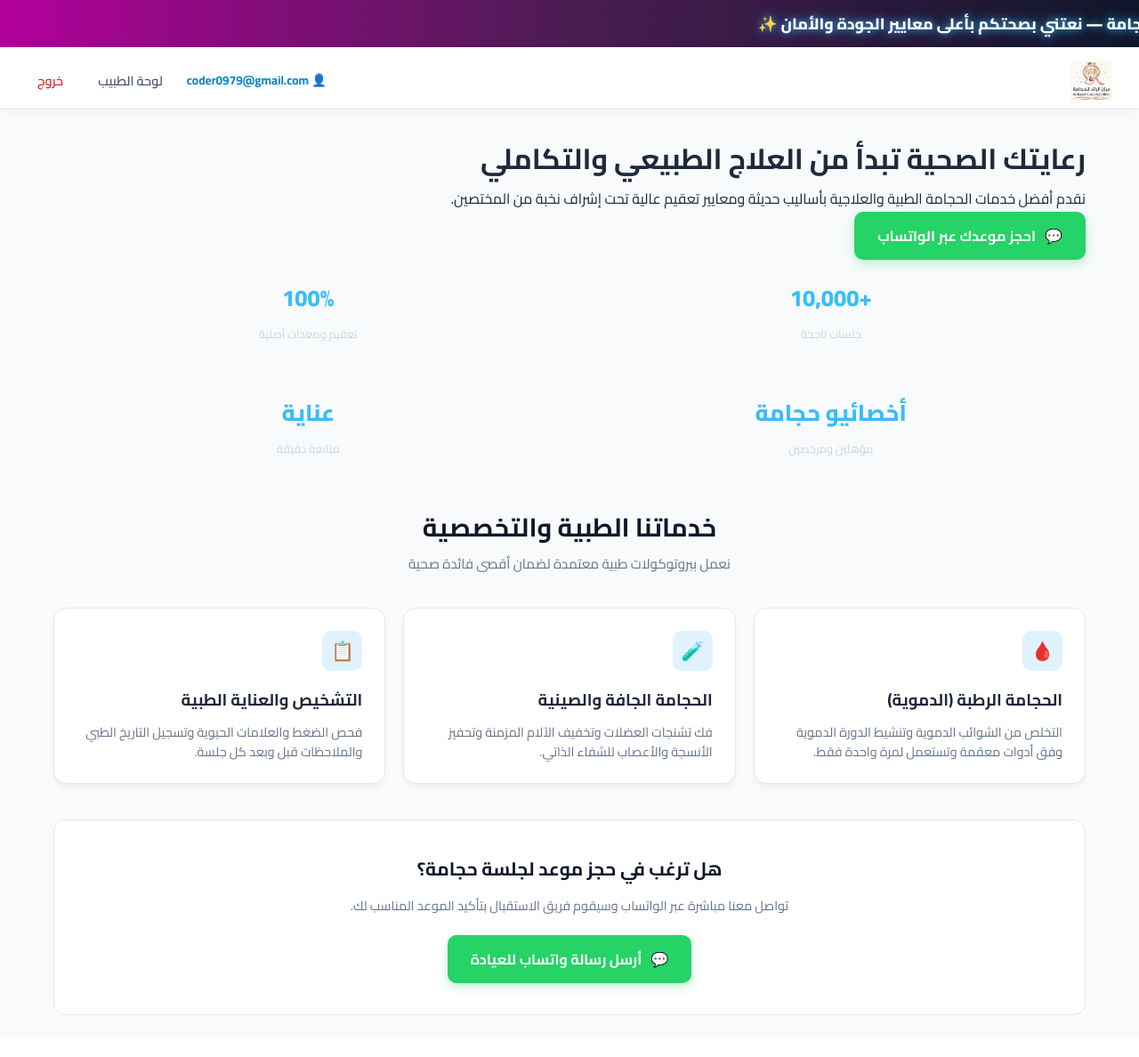
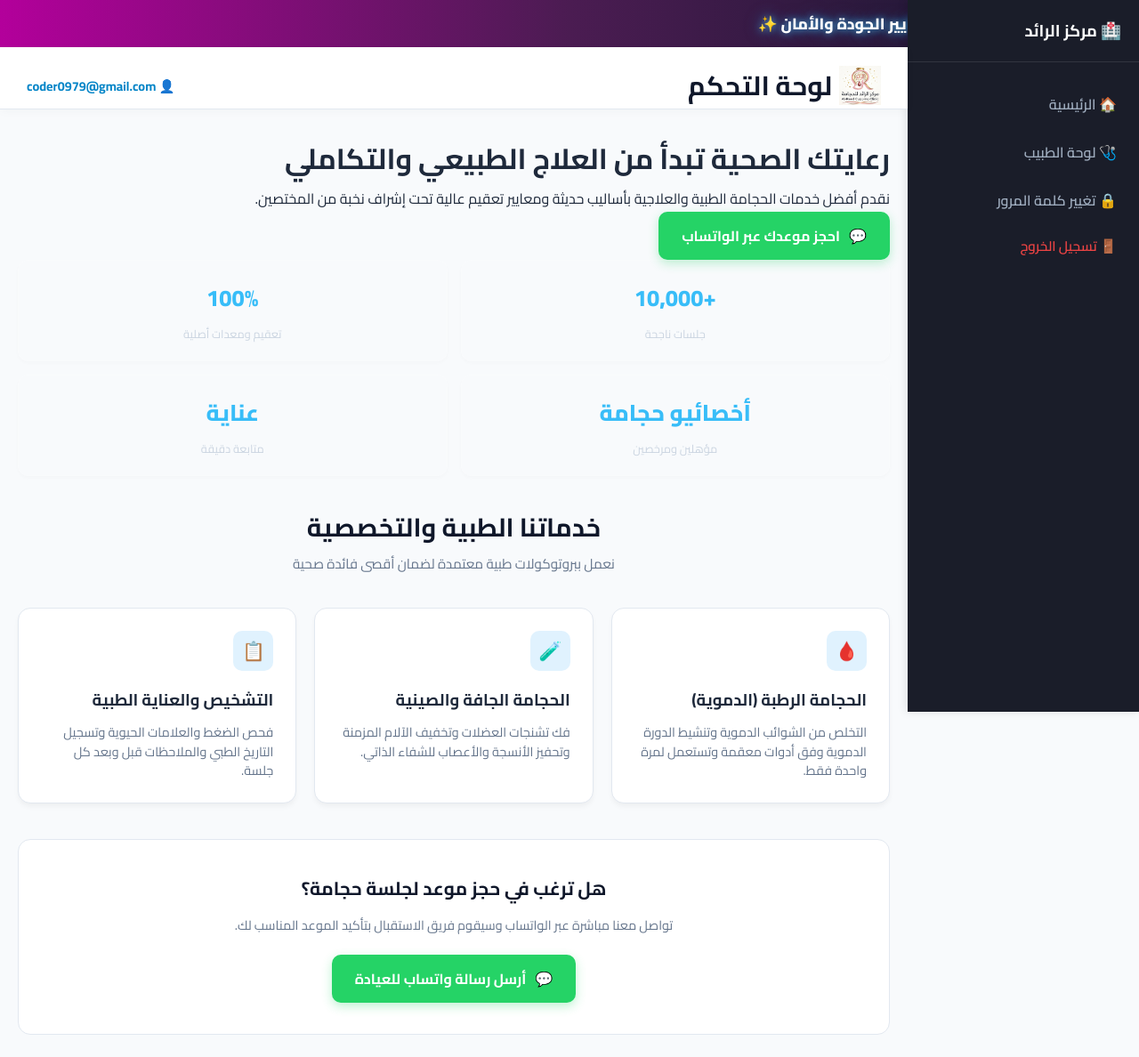
Before and after one commit to coder0979-del/cuppping, a Django app: page / in a window 1280 px wide. Shown: the whole page at 89% size. Before the commit the page ends 1141 px from the top, so only its background shows below. Run offline with Django 5.2, Linux system fonts and the light colour scheme; a user stored in the database is signed in.

Commit message:
Fix NoReve

```diff
--- a/cuupping/templates/base.html
+++ b/cuupping/templates/base.html
@@ -24,25 +24,66 @@
     </div>
   </div>
 
-  <!-- 2. شريط التنقل العلوي -->
+  {% if user.is_authenticated %}
+  <!-- 2. الشريط الجانبي الداخلي (السايدبار) -->
+  <aside class="sidebar">
+    <div class="sidebar-header">
+      <a href="/" class="brand-logo" style="color: #fff; text-decoration: none;">
+        <h3>🏥 مركز الرائد</h3>
+      </a>
+    </div>
+
+    <ul class="sidebar-menu">
+      <li>
+        <a href="/">🏠 الرئيسية</a>
+      </li>
+
+      <!-- روابط مخصصة لموظف الاستقبال -->
+      {% if is_receptionist or user.is_superuser %}
+        <li class="{% block nav_reception %}{% endblock %}">
+          <a href="{% url 'reception_dashboard' %}">📋 لوحة الاستقبال</a>
+        </li>
+        <li>
+          <a href="{% url 'add_patient_appointment' %}">➕ حجز موعد جديد</a>
+        </li>
+      {% endif %}
+
+      <!-- روابط مخصصة للطبيب المعالج -->
+      {% if is_doctor or user.is_superuser %}
+        <li class="{% block nav_doctor %}{% endblock %}">
+          <a href="{% url 'doctor_dashboard' %}">🩺 لوحة الطبيب</a>
+        </li>
+      {% endif %}
+
+      <!-- روابط الحساب والمسؤوليات -->
+      <li>
+        <a href="{% url 'change_password' %}">🔒 تغيير كلمة المرور</a>
+      </li>
+      <li>
+        <form action="{% url 'logout' %}" method="post" style="padding: 10px 25px;">
+          {% csrf_token %}
+          <button type="submit" class="logout-btn">🚪 تسجيل الخروج</button>
+        </form>
+      </li>
+    </ul>
+  </aside>
+  {% endif %}
+
+  <!-- 3. الحاوية الرئيسية للهيكل والمحتوى -->
+  <div class="{% if user.is_authenticated %}main-wrapper{% else %}landing-wrapper{% endif %}">
+
+    <!-- شريط التنقل العلوي -->
     <nav class="navbar">
       <a href="/" class="brand-logo">
         <img src="{% static 'img/logo.jpg' %}" alt="شعار مركز الرائد" onerror="this.style.display='none'">
-
+        <h2>{% block page_title %}لوحة التحكم{% endblock %}</h2>
       </a>
 
       <div class="nav-links">
         {% if user.is_authenticated %}
-        <span style="font-size: 0.85rem; font-weight: bold; color: #0284c7;">
+          <span style="font-size: 0.9rem; font-weight: bold; color: #0284c7;">
             👤 {{ user.get_full_name|default:user.username }}
           </span>
-        {% if is_receptionist or user.is_superuser %}
-          <a href="{% url 'reception_dashboard' %}">الاستقبال</a>
-        {% else %}
-          <a href="{% url 'doctor_dashboard' %}">لوحة الطبيب</a>
-        {% endif %}
-
-        <a href="{% url 'logout' %}" style="color: #dc2626;">خروج</a>
         {% else %}
           <a href="{% url 'login' %}" class="btn-login-nav">تسجيل الدخول</a>
           <a href="{% url 'register' %}">إنشاء حساب</a>
@@ -50,11 +91,13 @@
       </div>
     </nav>
 
-  <!-- 3. محتوى الصفحات الفرعية -->
+    <!-- محتوى الصفحات الفرعية -->
     <main class="main-container">
       {% block content %}
       {% endblock %}
     </main>
 
+  </div>
+
 </body>
 </html>
```
Lines whose indentation alone changed are shown as unchanged.
